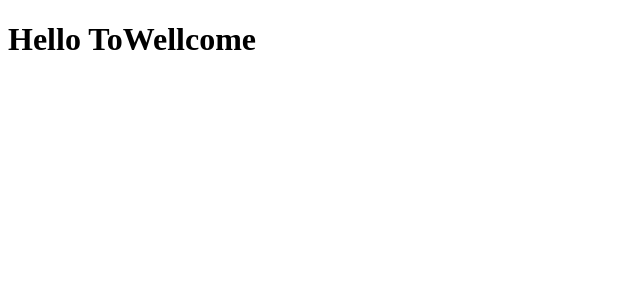
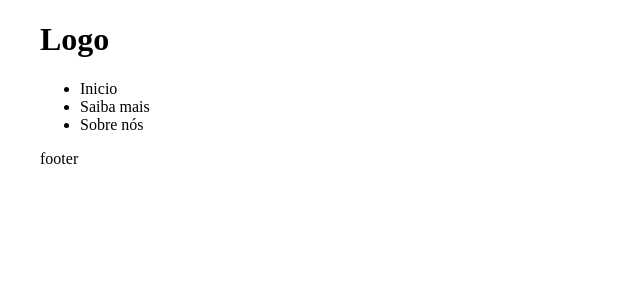
Before and after one commit to ngrpedro/towellcome, a React (Vite) app: page / in a window 1280 px wide. Shown: the top 300 px of the page, without its empty margins (0-640 px from the left). Built offline with nearby package versions, Linux system fonts and the light colour scheme.

Commit message:
sass config init nav+footer

```diff
--- a/src/App.tsx
+++ b/src/App.tsx
@@ -1,10 +1,14 @@
 import { useState } from "react";
 import reactLogo from "./assets/react.svg";
+
+import NavBar from "./components/layout/NavBar";
+import Footer from "./components/layout/Footer";
 
 function App() {
   return (
     <div>
-      <h1>Hello ToWellcome</h1>
+      <NavBar />
+      <Footer />
     </div>
   );
 }
--- /dev/null
+++ b/src/components/layout/Footer/index.module.sass
@@ -0,0 +1,9 @@
+@import '../../../styles/main.sass'
+
+.container
+    max-width: $page-width
+    margin-left: auto
+    margin-right: auto
+    width: 100%
+    padding-left: $page-margin
+    padding-right: $page-margin
--- a/src/components/layout/Footer/index.tsx
+++ b/src/components/layout/Footer/index.tsx
@@ -1,9 +1,9 @@
-import React from "react";
+import styles from "./index.module.sass";
 
 type Props = {};
 
 const index = (props: Props) => {
-  return <div>footer</div>;
+  return <div className={styles.container}>footer</div>;
 };
 
 export default index;
--- a/src/components/layout/NavBar/index.module.sass
+++ b/src/components/layout/NavBar/index.module.sass
@@ -0,0 +1,17 @@
+@import '../../../styles/main.sass'
+
+.box
+    position: sticky
+    top: 0
+    left: 0
+    right: 0
+    background: #fff
+    z-index: 1000
+
+    .container
+        max-width: $page-width
+        margin-left: auto
+        margin-right: auto
+        width: 100%
+        padding-left: $page-margin
+        padding-right: $page-margin
--- a/src/components/layout/NavBar/index.tsx
+++ b/src/components/layout/NavBar/index.tsx
@@ -1,9 +1,24 @@
-import React from "react";
-
+import styles from "./index.module.sass";
 type Props = {};
 
 const index = (props: Props) => {
-  return <div>NavBar</div>;
+  return (
+    <div className={styles.box}>
+      <div className={styles.container}>
+        <div>
+          <h1>Logo</h1>
+        </div>
+
+        <div>
+          <ul>
+            <li>Inicio</li>
+            <li>Saiba mais</li>
+            <li>Sobre nós</li>
+          </ul>
+        </div>
+      </div>
+    </div>
+  );
 };
 
 export default index;
--- /dev/null
+++ b/src/styles/main.sass
@@ -0,0 +1,2 @@
+$page-width: 1200px
+$page-margin: 30px
```
